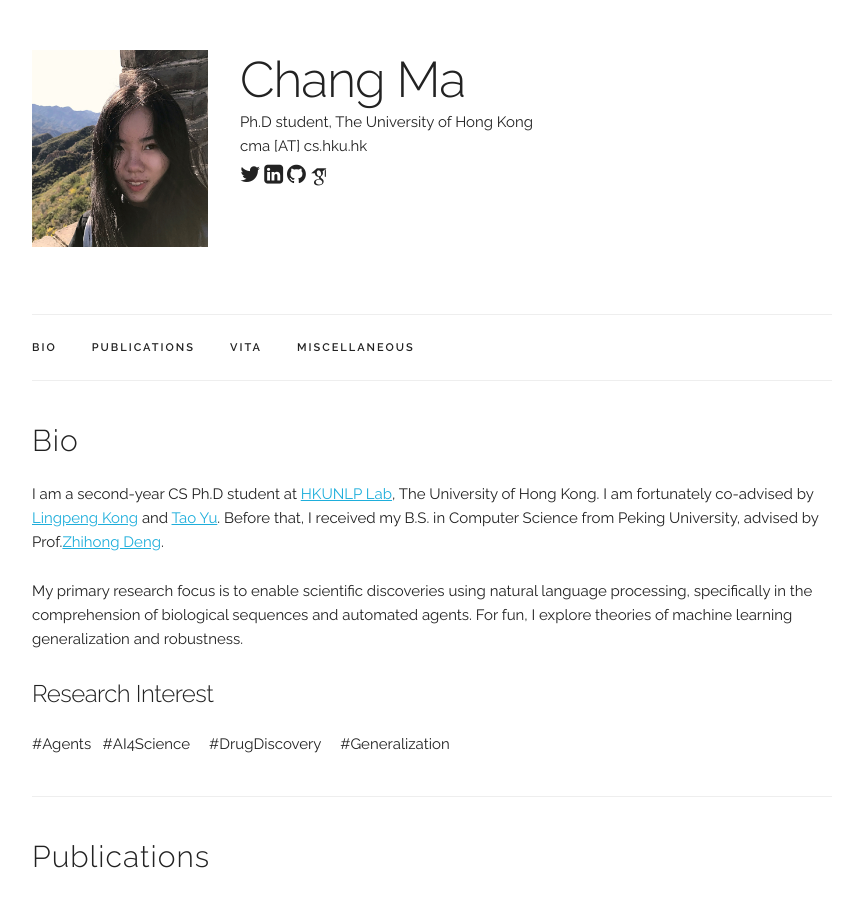
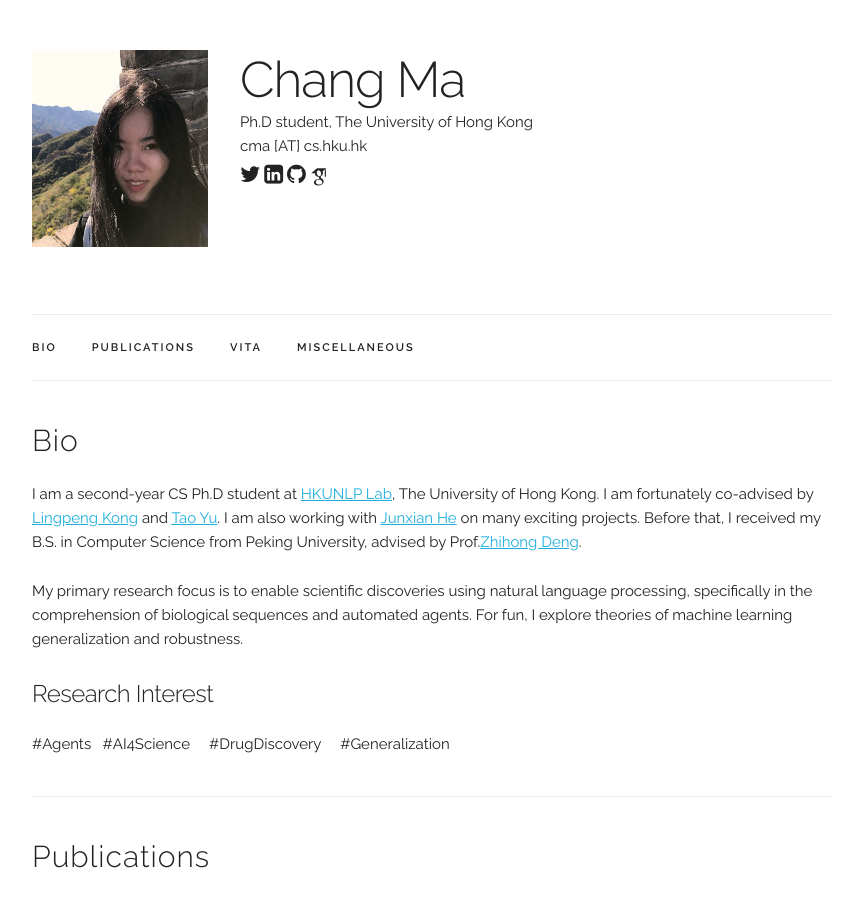
Before and after one commit to chang-github-00/-changma, a Jekyll site: the page built from index.html, in a window 1280 px wide and 900 px high. Shown: the whole window, without its empty margins (208-1060 px from the left). Built offline with Jekyll 4.4.1, drawn with Linux system fonts in a browser that asks for light colours; some web fonts are replaced.

Commit message:
Update index.html

```diff
--- a/index.html
+++ b/index.html
@@ -6,7 +6,7 @@ title: Home
 <div class="docs-section" id="bio">
   <h4>Bio</h4>
   <p>
-  I am a second-year CS Ph.D student at <a href="https://hkunlp.github.io/" target="_blank">HKUNLP Lab</a>, The University of Hong Kong. I am fortunately co-advised by <a href="https://ikekonglp.github.io" target="_blank">Lingpeng Kong</a> and <a href="https://taoyds.github.io" target="_blank">Tao Yu</a>.
+  I am a second-year CS Ph.D student at <a href="https://hkunlp.github.io/" target="_blank">HKUNLP Lab</a>, The University of Hong Kong. I am fortunately co-advised by <a href="https://ikekonglp.github.io" target="_blank">Lingpeng Kong</a> and <a href="https://taoyds.github.io" target="_blank">Tao Yu</a>. I am also working with <a href="https://jxhe.github.io" target="_blank">Junxian He</a> on many exciting projects.
   Before that,  I received my B.S. in Computer Science from Peking University, advised by Prof.<a href="https://www.cis.pku.edu.cn/jzyg/szdw/dzh.htm" target="_blank">Zhihong Deng</a>.
   </p>
   <p>
```
